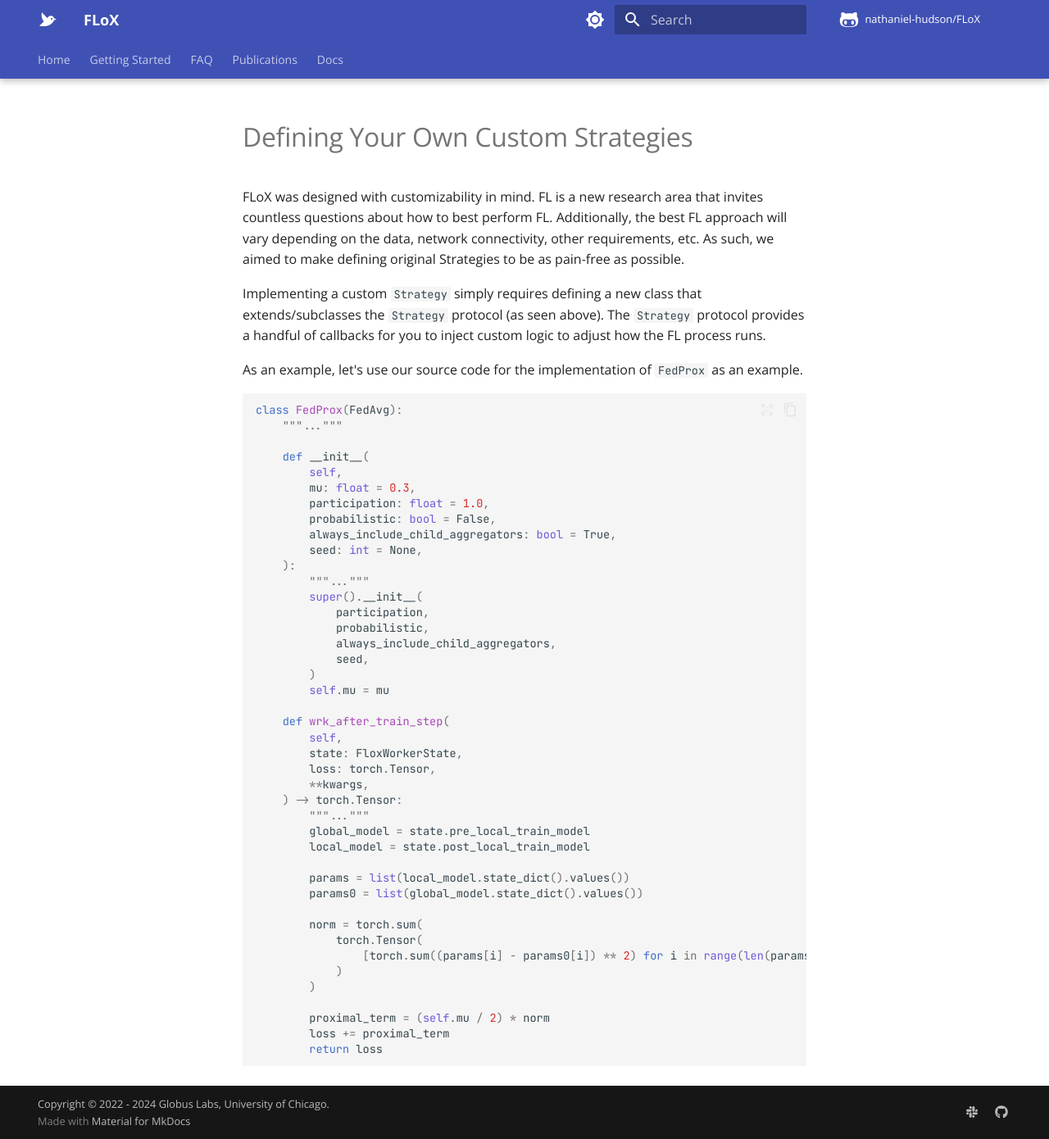
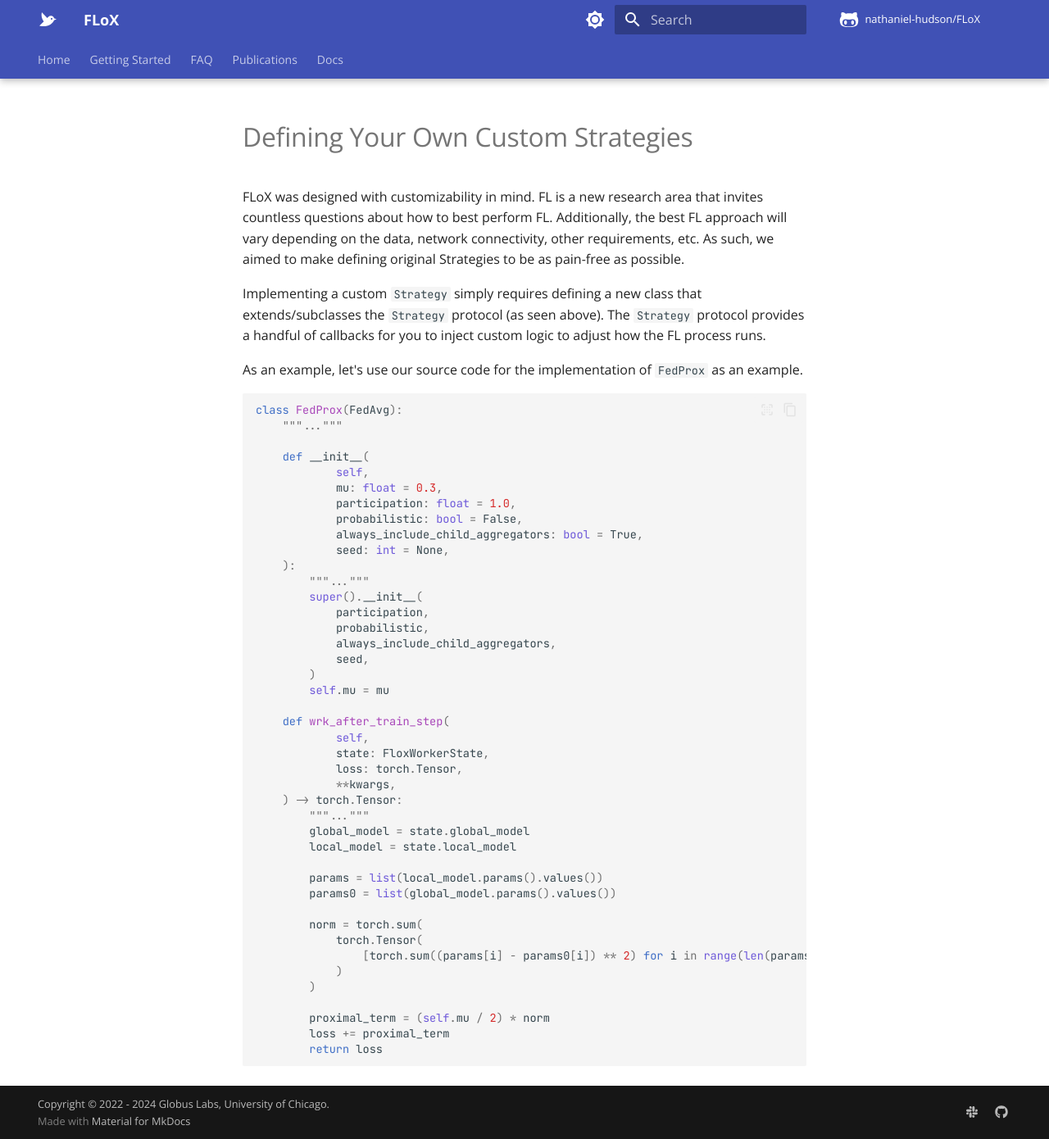
Before and after one commit to h-flox/flox, an MkDocs documentation site: the page built from docs/getting_started/strategies/custom.md, in a window 1280 px wide and 1390 px high. Shown: the whole window at 82% size. Built offline with MkDocs 1.6.1 and Material for MkDocs 9.7.7, drawn with Linux system fonts in a browser that asks for light colours; comment, search, counter and statistics services are not loaded.

Commit message:
Docs update

```diff
--- a/docs/getting_started/strategies/custom.md
+++ b/docs/getting_started/strategies/custom.md
@@ -15,12 +15,12 @@ class FedProx(FedAvg):
     """..."""
 
     def __init__(
-        self,
-        mu: float = 0.3,
-        participation: float = 1.0,
-        probabilistic: bool = False,
-        always_include_child_aggregators: bool = True,
-        seed: int = None,
+            self,
+            mu: float = 0.3,
+            participation: float = 1.0,
+            probabilistic: bool = False,
+            always_include_child_aggregators: bool = True,
+            seed: int = None,
     ):
         """..."""
         super().__init__(
@@ -32,17 +32,17 @@ class FedProx(FedAvg):
         self.mu = mu
 
     def wrk_after_train_step(
-        self,
-        state: FloxWorkerState,
-        loss: torch.Tensor,
-        **kwargs,
+            self,
+            state: FloxWorkerState,
+            loss: torch.Tensor,
+            **kwargs,
     ) -> torch.Tensor:
         """..."""
-        global_model = state.pre_local_train_model
-        local_model = state.post_local_train_model
+        global_model = state.global_model
+        local_model = state.local_model
 
-        params = list(local_model.state_dict().values())
-        params0 = list(global_model.state_dict().values())
+        params = list(local_model.params().values())
+        params0 = list(global_model.params().values())
 
         norm = torch.sum(
             torch.Tensor(
```
Also changed, not shown: docs/getting_started/strategies/callbacks.md (+2 -2 lines).
